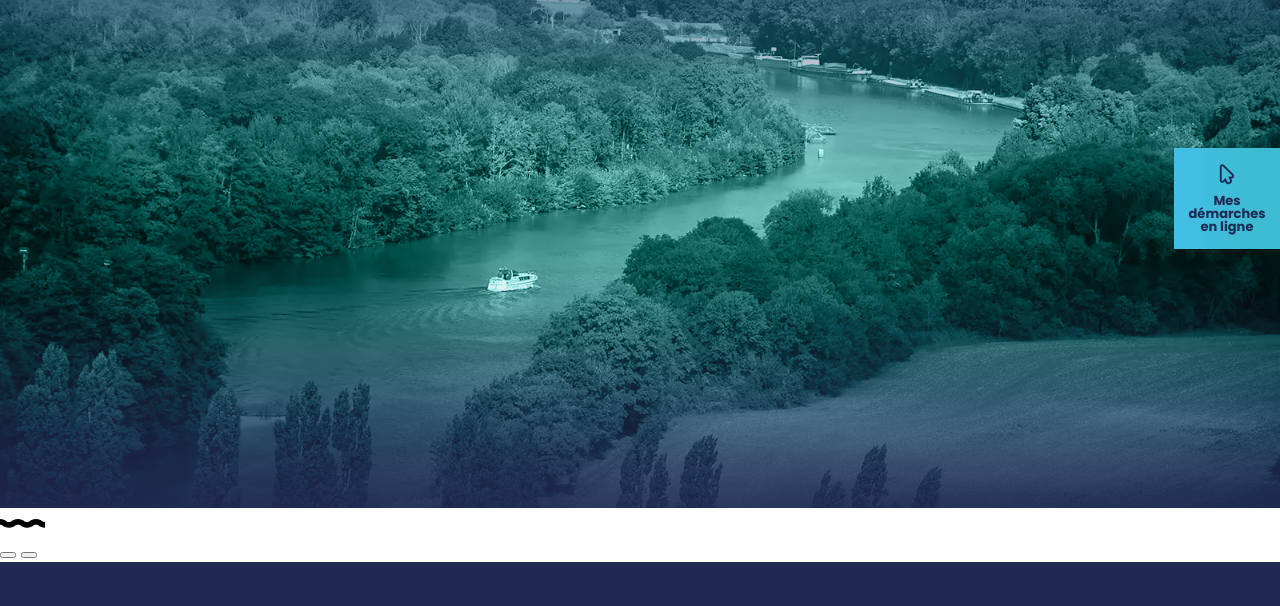
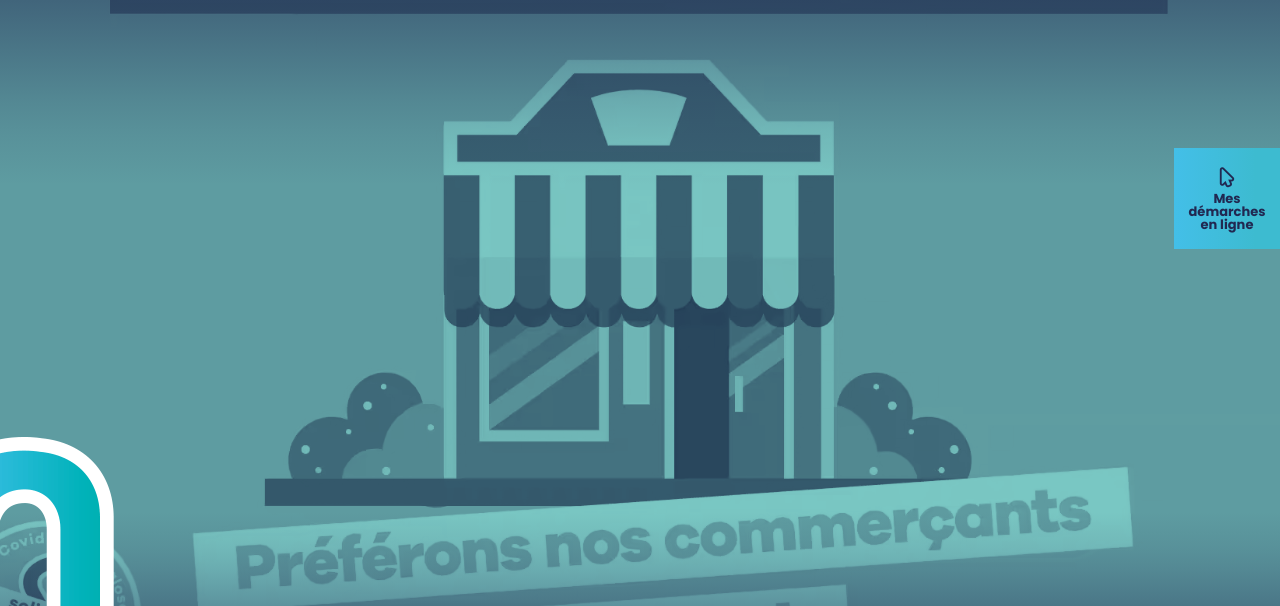
Before and after one commit to FEN86/AggloSeineEure, a website: page src/index.html in a window 1280 px wide. Shown: the part 172-778 px from the top of the page. Drawn offline with Linux system fonts and the light colour scheme; files whose address does not match are found by name.

Commit message:
added hero section

```diff
--- a/src/index.html
+++ b/src/index.html
@@ -541,17 +541,22 @@
         </header>
         <main class="site-main main">
             <section class="hero">
-                <div class="banner">
-                    <picture>
+                <div class="banner banner--static-height">
+                    <!--<picture class="banner__picture">
                         <source data-srcset="images/banner_002.avif" type="image/avif">
                         <source data-srcset="images/banner_002.webp" type="image/webp">
                         <img class="banner__img lazyload" data-src="images/banner_002.img" alt="Hero image alt">
-                    </picture>
-                    <!--<picture>
+                    </picture>-->
+                    <!--<picture class="banner__picture">
                         <source data-srcset="images/banner.avif" type="image/avif">
                         <source data-srcset="images/banner.webp" type="image/webp">
                         <img class="banner__img lazyload" data-src="images/banner.img" alt="Hero image alt">
                     </picture>-->
+                    <picture class="banner__picture">
+                        <source data-srcset="images/Bandeau-Home-Agglo-COMMERCANT-1920x1200-1.avif" type="image/avif">
+                        <source data-srcset="images/Bandeau-Home-Agglo-COMMERCANT-1920x1200-1.webp" type="image/webp">
+                        <img class="banner__img lazyload" data-src="images/Bandeau-Home-Agglo-COMMERCANT-1920x1200-1.jpg" alt="Hero image alt">
+                    </picture>
                 </div>
             </section>
             <section class="quicklinks-block">
--- a/src/scss/_global.scss
+++ b/src/scss/_global.scss
@@ -13,6 +13,8 @@ body {
   line-height: 1.5;
   color: #fff;
   margin: 0;
+  -webkit-font-smoothing: antialiased;
+  -moz-osx-font-smoothing: grayscale;
   @media (min-width: 767px) {
     font-size: 18px;
   }
@@ -138,12 +140,13 @@ img.lazyload:not([src]) {
     justify-content: center;
     &::before {
       font-size: 20px;
-      margin-bottom: 10px;
+      margin-bottom: 5px;
     }
     span {
       font-size: 13px;
       font-family: 'Poppins', sans-serif;
       font-weight: 700;
+      width: 100%;
     }
     &:hover {
       opacity: .8;
@@ -528,9 +531,7 @@ img.lazyload:not([src]) {
 /* hero */
 .hero {
   position: relative;
-  background: $base;
-  min-height: calc(100vh - 120px);
-  //min-height: 720px;
+  //min-height: calc(100vh - 120px);
   &::before, &:after {
     content: '';
     position: absolute;
@@ -558,13 +559,18 @@ img.lazyload:not([src]) {
 
 /* banner */
 .banner {
-  position: absolute;
-  top: 0;
-  left: 0;
-  width: 100%;
-  height: 100%;
-  overflow: hidden;
-  &::before {
+  position: relative;
+  &::after {
+    content: '';
+    position: absolute;
+    bottom: -61px;
+    left: 0;
+    width: 231px;
+    height: 386px;
+    background: url("../images/decor/decor-zig-zag-color.png") no-repeat;
+    z-index: 3;
+  }
+  /*&::before {
     content: '';
     position: absolute;
     right: 0;
@@ -576,8 +582,30 @@ img.lazyload:not([src]) {
     background-color: $foreground;
     mix-blend-mode: color;
     z-index: 1;
+  }*/
+  &--static-height {
+    height: 934px;
   }
 }
+.banner__picture {
+  display: block;
+  position: relative;
+  background-color: $base;
+  height: 100%;
+  &::before {
+    content: '';
+    position: absolute;
+    right: 0;
+    top: 0;
+    bottom: 0;
+    left: 0;
+    width: 100%;
+    height: 100%;
+    background-color: $foreground;
+    mix-blend-mode: multiply;
+    z-index: 1;
+  }
+ }
 .banner__img {
   position: absolute;
   top: 50%;
@@ -586,9 +614,11 @@ img.lazyload:not([src]) {
   width: 100%;
   height: 100%;
   object-fit: cover;
-  object-position: center top;
-  font-family: 'object-fit: cover; object-position: center top;';
+  object-position: center;
+  font-family: 'object-fit: cover; object-position: center;';
   background-position: center;
+  filter: grayscale(100%) contrast(1) blur(0);
+  mix-blend-mode: screen;
 }
 
 /* footer */
```
Also changed, not shown: src/css/style.css, src/css/style.min.css, src/images/Bandeau-Home-Agglo-COMMERCANT-1920x1200-1.avif (added), src/images/Bandeau-Home-Agglo-COMMERCANT-1920x1200-1.jpg (added), src/images/Bandeau-Home-Agglo-COMMERCANT-1920x1200-1.webp (added), src/images/decor/decor-zig-zag-color.png (added).
